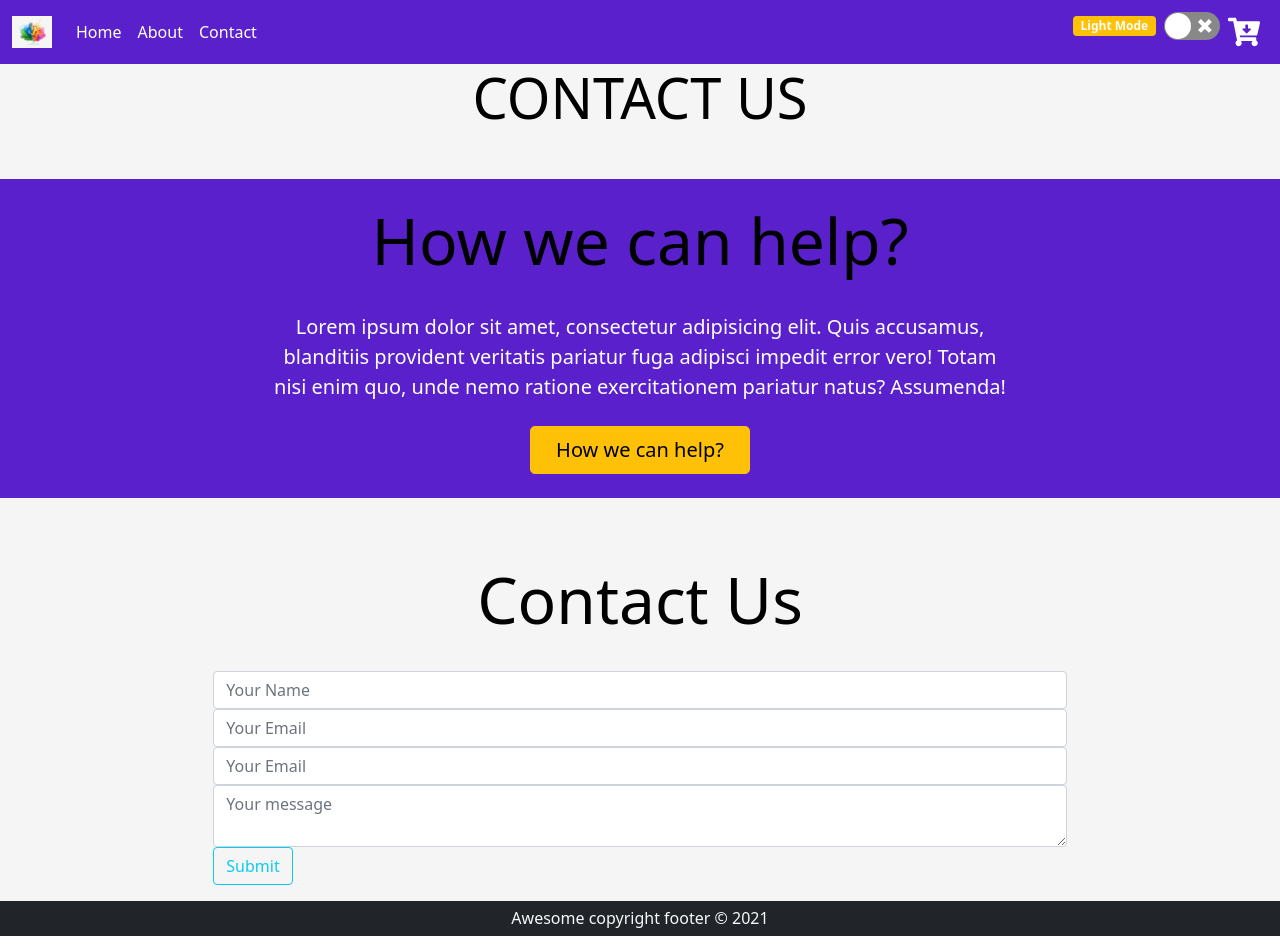
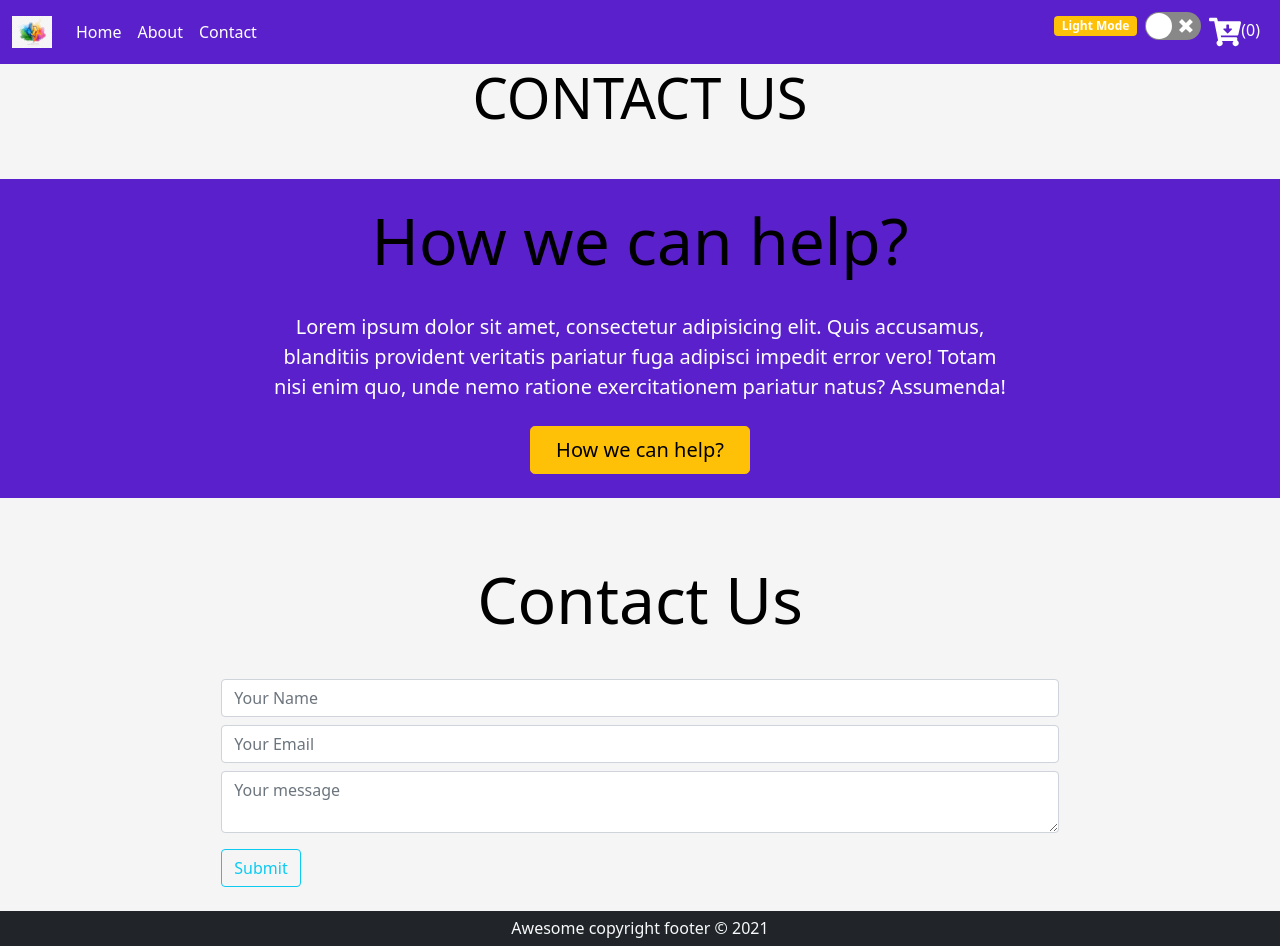
Before and after one commit to Sukanta-Ghosh/ecommerce-react-app, a React (Create React App) app: page /contact in a window 1280 px wide. Built offline with nearby package versions, Linux system fonts and the light colour scheme.

Commit message:
Adding Add to Cart feature

```diff
--- a/src/App.js
+++ b/src/App.js
@@ -2,6 +2,7 @@ import "bootstrap/dist/css/bootstrap.min.css";
 import { useState } from "react";
 import { BrowserRouter as Router, Route, Routes } from "react-router-dom";
 import "./App.css";
+import CartContext from "./context/CartContext";
 import ThemeContext from "./context/ThemeContext";
 import NotFoundPage from "./pages/404";
 import About from "./pages/About";
@@ -11,7 +12,8 @@ import Home from "./pages/Home";
 
 function App() {
   const [themeMode, setThemeMode] = useState("light");
-  //const currentTheme = Theme[themeMode];
+  //Define cart items state
+  const [cartItems, setCartItems] = useState([]);
 
   const toggleTheme = () => {
     setThemeMode(themeMode === "light" ? "dark" : "light");
@@ -19,6 +21,7 @@ function App() {
 
   return (
     <ThemeContext.Provider value={{ themeMode, toggleTheme }}>
+      <CartContext.Provider value={{ cartItems, setCartItems }}>
         <div className={themeMode}>
           <Router>
             <Routes>
@@ -30,6 +33,7 @@ function App() {
             </Routes>
           </Router>
         </div>
+      </CartContext.Provider>
     </ThemeContext.Provider>
   );
 }
--- a/src/components/Cart/Coursecart.js
+++ b/src/components/Cart/Coursecart.js
@@ -1,4 +1,5 @@
-import React, { Component } from "react";
+import React, { useContext, useState } from "react";
+import { toast } from "react-toastify";
 import {
   Button,
   Card,
@@ -7,8 +8,8 @@ import {
   CardText,
   CardTitle,
 } from "reactstrap";
+import CartContext from "../../context/CartContext";
 import Heading from "../Reusable/Heading";
-import { toast } from "react-toastify";
 
 const sortCategory = (items) => {
   let holdItems = items.map((items) => {
@@ -23,55 +24,62 @@ const sortCategory = (items) => {
   return categories;
 };
 
-export default class Coursecart extends Component {
-  constructor(props) {
-    super(props);
-    this.state = {
-      courses: props.courses.edges,
-      mycourses: props.courses.edges,
-      sortcategories: sortCategory(props.courses.edges),
-    };
-  }
+const Coursecart = ({ courses }) => {
+  //Courses state
+  const [mycourses, setMycourses] = useState(courses.edges);
+  const sortcategories = sortCategory(courses.edges);
 
-  categoryClicked = (category) => {
-    let mutateCourses = [...this.state.courses];
+  //Use Cart Context
+  const { cartItems, setCartItems } = useContext(CartContext);
+
+  //Method to click on Category Buttons
+  const categoryClicked = (category) => {
+    let mutateCourses = [...courses.edges];
 
     if (category === "All") {
-      this.setState(() => {
-        return { mycourses: mutateCourses };
-      });
+      setMycourses(mutateCourses);
     } else {
       let holdCourses = mutateCourses.filter(
         ({ node }) => node.category === category
       );
-      this.setState(() => {
-        return { mycourses: holdCourses };
-      });
+      setMycourses(holdCourses);
     }
   };
 
-  addToCart = () => {
-    toast("Coming soon...Clicked on Add to Cart button", {
-      type: "success",
+  //Method for add items to cart
+  const addToCart = (item) => {
+    //Define method to validate whether item is already present in the cart
+    //If not present then it will return -1
+    const isAlreadyAdded = cartItems.findIndex((array) => array.id === item.id);
+
+    //Call upper validation method with msg
+    if (isAlreadyAdded !== -1) {
+      toast(item.title + " item is already added in the cart", {
+        type: "error",
       });
+      return;
+    }
+
+    //Add the item in the cart
+    setCartItems([...cartItems, item]);
+
+    toast(item.title + " added to the cart", { type: "success" });
   };
 
-  render() {
-    //console.log(this.state.courses)
   return (
     <section className="py-5">
       <div className="container">
         <Heading title="Courses" />
         <div className="row my-3">
           <div className="col-10 mx-auto text-center">
-              {this.state.sortcategories.map((category, index) => {
+            {sortcategories.map((category, index) => {
               return (
                 <button
                   type="button"
                   className="btn btn-info m-3 px-3"
                   key={index}
                   onClick={() => {
-                      this.categoryClicked(category);
+                    categoryClicked(category);
                   }}
                 >
                   {category}
@@ -80,8 +88,9 @@ export default class Coursecart extends Component {
             })}
           </div>
         </div>
+        {/* Display Products/Services Card */}
         <div className="row">
-            {this.state.mycourses.map(({ node }) => {
+          {mycourses.map(({ node }) => {
             return (
               <Card key={node.id} className="col-6 col-md-3 d-flex my-3 mx-3">
                 <img
@@ -101,7 +110,7 @@ export default class Coursecart extends Component {
                   </CardText>
                   <Button
                     className="btn btn-warning"
-                      onClick={this.addToCart}
+                    onClick={() => addToCart(node)}
                   >
                     Add to Cart
                   </Button>
@@ -113,5 +122,6 @@ export default class Coursecart extends Component {
       </div>
     </section>
   );
-  }
-}
+};
+
+export default Coursecart;
--- a/src/components/Contact/ContactInfo.js
+++ b/src/components/Contact/ContactInfo.js
@@ -1,14 +1,19 @@
 import React from "react";
 import Heading from "../Reusable/Heading";
+import { toast } from "react-toastify";
 
 export const ContactInfo = () => {
+  const fromSubmitEvent = (e) => {
+    e.preventDefault();
+    toast("Form is submitted", { type: "success" });
+  };
   return (
     <section className="py-3">
       <Heading title="Contact Us" />
       <div className="col-10 col-sm-8 mx-auto">
         {/* TODO: Define action type */}
-        <form action="" method="POST">
-          <div className="form-group">
+        <form method="POST" onSubmit={fromSubmitEvent}>
+          <div className="form-group m-2">
             <input
               type="text"
               name="name"
@@ -17,7 +22,7 @@ export const ContactInfo = () => {
               className="form-control"
             />
           </div>
-          <div className="form-group">
+          <div className="form-group m-2">
             <input
               type="email"
               name="email"
@@ -26,25 +31,16 @@ export const ContactInfo = () => {
               className="form-control"
             />
           </div>
-          <div className="form-group">
-            <input
-              type="email"
-              name="mobile"
-              id="mobile"
-              placeholder="Your Email"
-              className="form-control"
-            />
-          </div>
-          <div className="form-group">
+          <div className="form-group m-2">
             <textarea
-              type="email"
+              type="text"
               name="description"
               id="description"
               placeholder="Your message"
               className="form-control"
             />
           </div>
-          <button type="submit" className="btn btn-outline-info btn-block">
+          <button type="submit" className="btn btn-outline-info btn-block m-2">
             Submit
           </button>
         </form>
--- a/src/components/Reusable/Navbar.js
+++ b/src/components/Reusable/Navbar.js
@@ -1,14 +1,18 @@
-import React, { useState } from "react";
+import React, { useContext, useState } from "react";
 import { FaCartArrowDown } from "react-icons/fa";
 import { Link } from "react-router-dom";
 import ReactSwitch from "react-switch";
 import { Container, Label } from "reactstrap";
+import CartContext from "../../context/CartContext";
 import ThemeContext from "../../context/ThemeContext";
 import logo from "../../logo-1.png";
 
 const Navbar = () => {
   const [navbarState, setNavbarState] = useState(false);
   const [navbarClass, setNavbarClass] = useState("collapse navbar-collapse");
+
+  //Use CartContext
+  const { cartItems } = useContext(CartContext);
 
   //Navbar Menus
   const menus = [
@@ -81,6 +85,7 @@ const Navbar = () => {
             <li className="nav-item">
               <Link to="/cart" className="nav-link text-white">
                 <FaCartArrowDown className="cart-icon" />
+                <span>({cartItems.length})</span>
               </Link>
             </li>
           </ul>
--- /dev/null
+++ b/src/context/CartContext.js
@@ -0,0 +1,5 @@
+import { createContext } from "react";
+
+const CartContext = createContext([]);
+
+export default CartContext;
--- a/src/pages/CheckoutCart.js
+++ b/src/pages/CheckoutCart.js
@@ -1,8 +1,87 @@
-import React from "react";
+import React, { useContext } from "react";
+import { toast } from "react-toastify";
+import {
+  Button,
+  Card,
+  CardBody,
+  CardFooter,
+  CardHeader,
+  Col,
+  Container,
+  ListGroup,
+  ListGroupItem,
+  Row,
+} from "reactstrap";
 import Layout from "../components/Layout";
+import CartContext from "../context/CartContext";
 
 const CheckoutCart = () => {
-  return <Layout>Coming Soon</Layout>;
+  //Use Cart Context
+  const { cartItems, setCartItems } = useContext(CartContext);
+
+  //Declare cartAmount
+  let cartAmount = 0;
+  //Loop through cartAmount to update the cart total amount
+  cartItems.forEach((item) => {
+    cartAmount = parseFloat(cartAmount) + parseFloat(item.price);
+  });
+
+  //Method to remove an item from cart
+  const removeItem = (item) => {
+    setCartItems(cartItems.filter((singleItem) => singleItem.id !== item.id));
+  };
+
+  //Method to buy cart items and empty the cart
+  const buyNow = () => {
+    setCartItems([]);
+
+    toast("Purchase Completed", { type: "success" });
+  };
+
+  return (
+    <Layout>
+      <Container fluid>
+        <h1 className="text-success text-center mt-2">Your Cart</h1>
+        {/* When Cart has items or Empty */}
+        <div className="mb-4">
+          {cartItems.length >= 1 ? (
+            <Card className="text-center mt-3">
+              <CardHeader>Grand Total</CardHeader>
+              <CardBody>
+                Your total amount for {cartItems.length} products is Rs.
+                {cartAmount}
+              </CardBody>
+              <CardFooter>
+                <Button color="success" onClick={buyNow}>
+                  Pay Here
+                </Button>
+              </CardFooter>
+            </Card>
+          ) : (
+            <h2 className="text-warning">Cart is empty</h2>
+          )}
+        </div>
+        <ListGroup>
+          {cartItems.map((item) => (
+            <ListGroupItem key={item.id}>
+              <Row>
+                <Col>
+                  <img alt="Item " height={80} src={item.src} />
+                </Col>
+                <Col className="text-center">
+                  <div className="text-primary">{item.title}</div>
+                  <span>Price:- {item.price}</span>
+                  <Button color="danger m-2" onClick={() => removeItem(item)}>
+                    Remove
+                  </Button>
+                </Col>
+              </Row>
+            </ListGroupItem>
+          ))}
+        </ListGroup>
+      </Container>
+    </Layout>
+  );
 };
 
 export default CheckoutCart;
```
Lines whose indentation alone changed are shown as unchanged.
